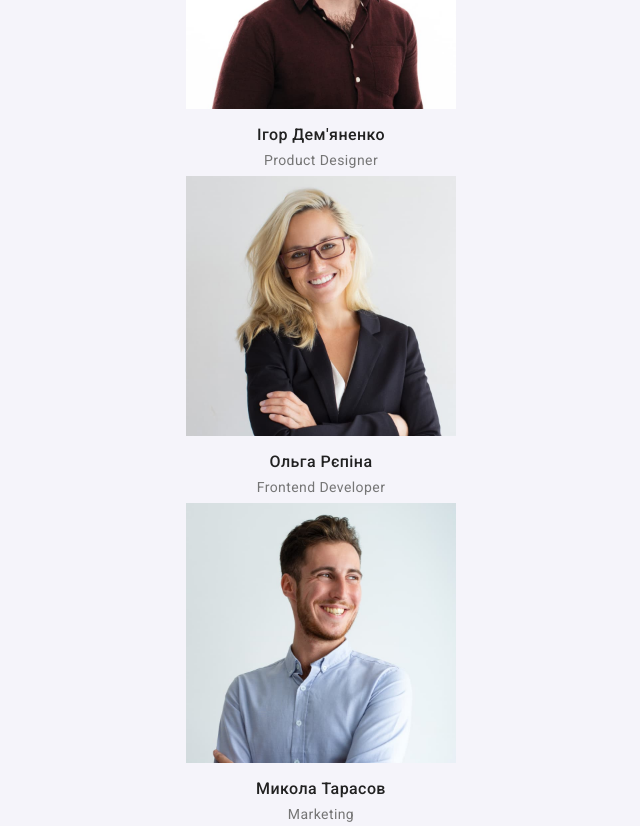
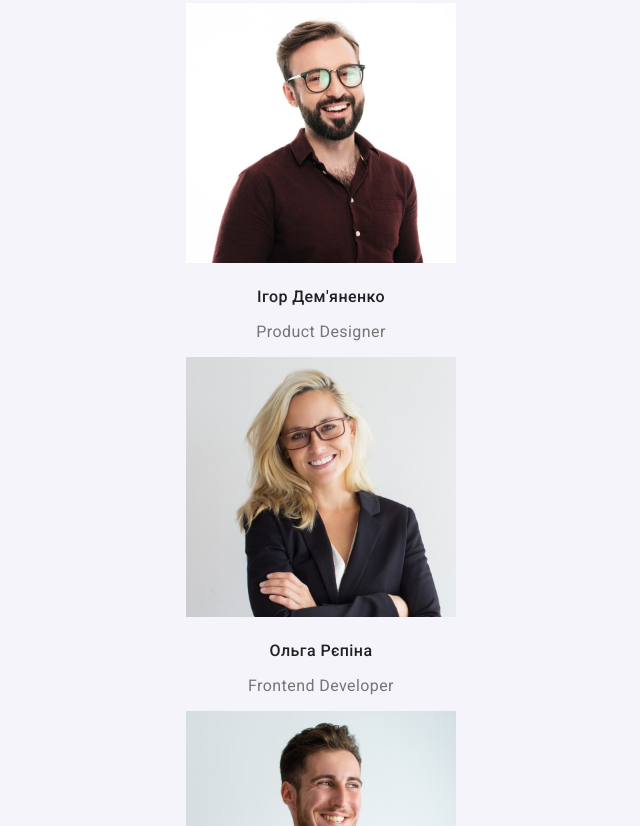
Before and after one commit to AlzagTech/goit-markup-hw-02, a plain HTML site: page index.html in a window 1280 px wide. Shown: the part 1731-2557 px from the top of the page, without its empty margins (339-979 px from the left). Drawn offline with Linux system fonts and the light colour scheme.

Commit message:
Відредагував за правками від ментора

```diff
--- a/css/styles.css
+++ b/css/styles.css
@@ -31,7 +31,7 @@ Hover кнопки: #188CE8;
     --button-bg-color: #F5F4FA;
 
     --contacts-link-color: rgba(255, 255, 255, 0.6);
-    --hero-btn-hover:#188CE8;
+    --hero-btn-hover: #188CE8;
 }
 
 
@@ -43,17 +43,18 @@ body {
     font-family: Roboto, sans-serif;
     font-weight: 400;
     font-size: 14px;
-    line-height: 1.71px;
+    line-height: 1.71;
     letter-spacing: 0.03em;
+}
+
+button {
+    font-family: inherit;
 }
 
 .list {
     list-style: none;
 }
 
-button {
-    font-family: inherit;
-}
 
 /* Шапка сайту */
 /* Логотип */
@@ -67,11 +68,11 @@ button {
     text-decoration: none;
 }
 
-.footer .logo{
+.footer .logo {
     color: var(--primary-white-color);
 }
 
-.logo > span {
+.logo>span {
     color: var(--acent-color);
 }
 
@@ -208,7 +209,10 @@ button {
     line-height: 1.19;
 }
 
-
+.cards .text {
+    font-size: 16px;
+    line-height: 1.19;
+}
 
 
 /* Стилі сторінки "Портфоліо" */
@@ -245,6 +249,7 @@ button {
 }
 
 .projects .text {
+    font-size: 16px;
     line-height: 1.88;
     color: #757575;
 }
```
